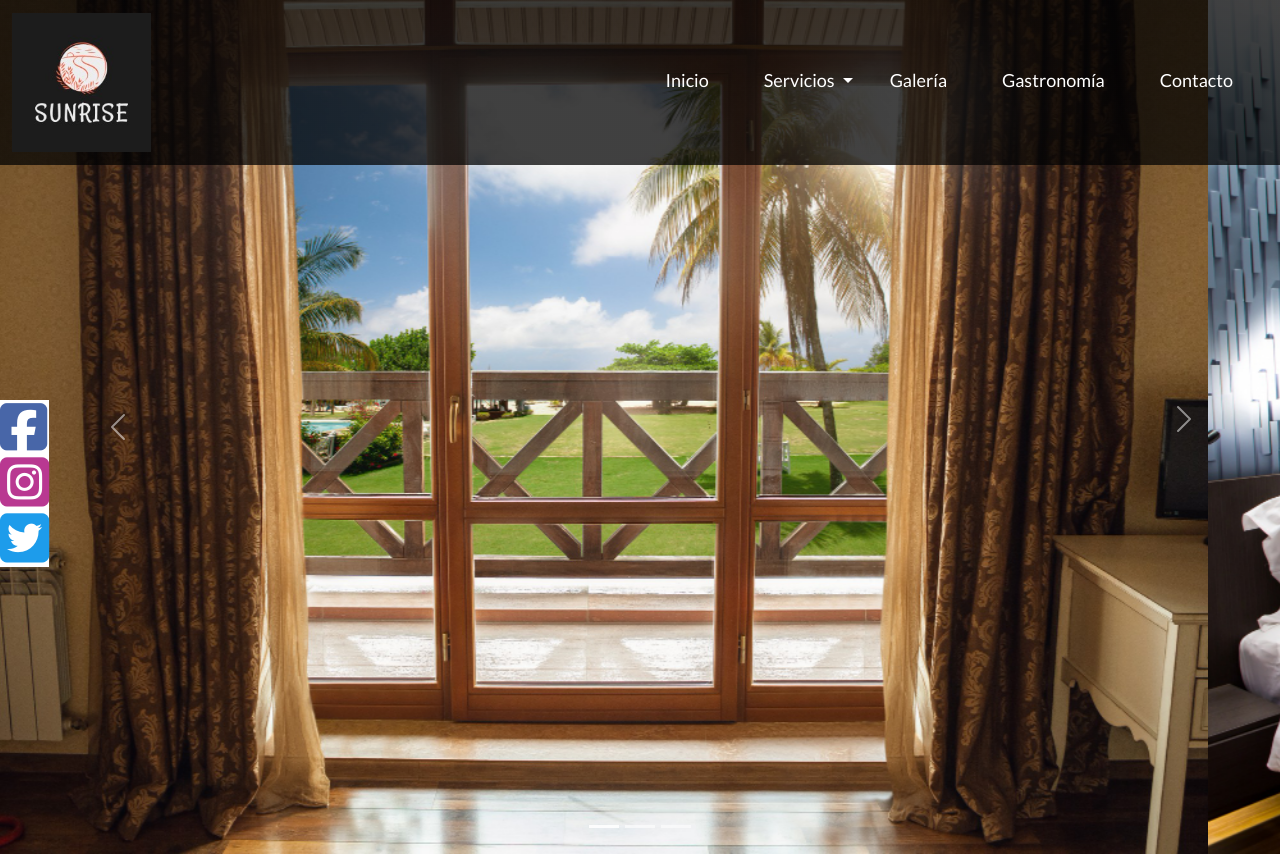
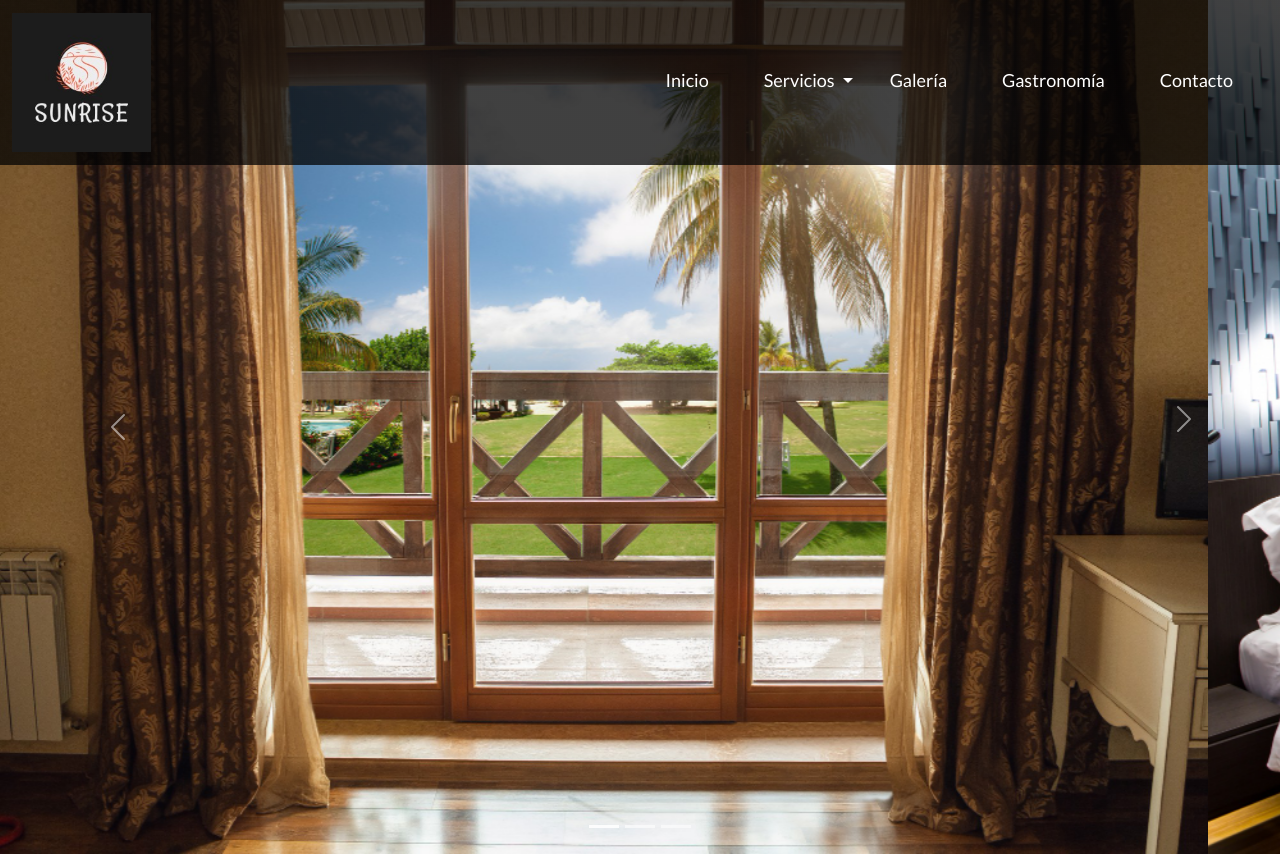
Before and after one commit to seba2santos/preentrega, a plain HTML site: page pages/servicios.html in a window 1280 px wide. Shown: the top 854 px of the page. Drawn offline with nearby package versions, Linux system fonts and the light colour scheme.

Commit message:
quité íconos laterales

```diff
--- a/pages/servicios.html
+++ b/pages/servicios.html
@@ -85,17 +85,7 @@
     </header>
     <!--Fin del header-->
     <main class="servicios">
-        <div class="iconos">
-            <div>
-                <span><a class="fb"href="#"><i class="fab fa-facebook-square"></i></a></span>
-            </div>
-            <div>
-                <span class="ins"><a class="ins" href="#"><i class="fab fa-instagram-square"></i></a></span>
-            </div>
-            <div>
-                <span class="tw"><a class="tw"href="#tw"><i class="fab fa-twitter-square"></i></a></span>
-            </div>
-        </div>
+
         <div class="titulo titulo-serv">
             <h1>En Sunrise contamos con diferentes propuestas para su confort</h1>
             <p>Tanto para viajes de negocios como de placer, Sunrise puede ofrecerle una amplia variedad de actividades ya sea en nuestras instalaciones o al aire libre. Todo a cargo de profesionales altamente calificados</p>
```
